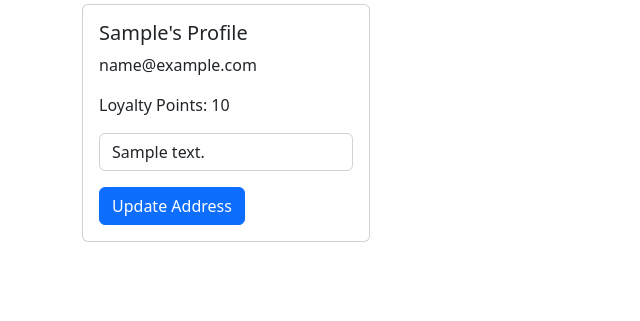
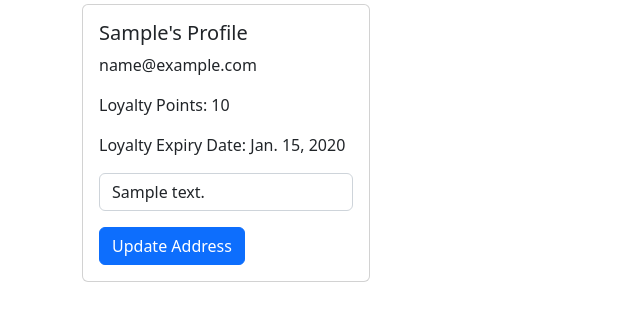
Before and after one commit to AunSyedShah/loyalty_project, a Django app: page /profile/ in a window 1280 px wide. Shown: the part 56-377 px from the top of the page, without its empty margins (0-640 px from the left). Run offline with Django 4.2, Linux system fonts and the light colour scheme; a user stored in the database is signed in; tables that the repository leaves empty hold one stand-in row (values such as "Sample post"); some libraries are stand-ins or nearby versions.

Commit message:
expiry date for loyalty points

```diff
--- a/main_app/models.py
+++ b/main_app/models.py
@@ -25,4 +25,5 @@ class UserCart(models.Model):
     user = models.OneToOneField(User, on_delete=models.CASCADE)
     address = models.CharField(max_length=100, default='')
     loyalty_points = models.IntegerField(default=0)
+    loyalty_points_expiry_date = models.DateField(null=True, blank=True)
     products = models.ManyToManyField(Product, blank=True)
--- a/main_app/views.py
+++ b/main_app/views.py
@@ -10,6 +10,7 @@ from django.core.mail import send_mail
 from django.conf import settings
 from django.contrib.auth.decorators import login_required
 from cart.cart import Cart
+from django.utils import timezone
 
 
 # Create your views here.
@@ -105,7 +106,11 @@ def order_placed(request):
         user_cart = UserCart.objects.get(user=request.user)
         # total_loyalty_points in session
         total_loyalty_points = request.session['total_loyalty_points']
+        user_cart.loyalty_points = 0
         user_cart.loyalty_points += total_loyalty_points
+        # increment loyalty points date to five days from now
+        user_cart.loyalty_points_expiry_date = timezone.now() + timezone.timedelta(days=5)
+        # subtract previous loyalty points
         user_cart.save()
         # products = user_cart.products.all()
         # user_cart.loyalty_points = 0
--- a/templates/cart/cart_detail.html
+++ b/templates/cart/cart_detail.html
@@ -54,12 +54,15 @@
                         <td colspan="4" class="text-right">Previous Loyalty Points</td>
                         <td>{{ pre_loyalty_points }}</td>
                     </tr>
+                    <!-- if no items in cart -->
+                    {% if request.session.cart|length > 0 %}
                         <!-- checkout button -->
                         <tr>
                             <td colspan="5" class="text-right">
                                 <button type="submit" class="btn btn-primary">Checkout</button>
                             </td>
                         </tr>
+                    {% endif %}
                     </tbody>
                 </table>
             </form>
--- a/templates/profile.html
+++ b/templates/profile.html
@@ -17,6 +17,7 @@
             <h5 class="card-title">{{ request.user.first_name }}'s Profile</h5>
             <p class="card-text">{{ request.user.email }}</p>
             <p class="card-text">Loyalty Points: {{ user_cart.loyalty_points }}</p>
+            <p class="card-text">Loyalty Expiry Date: {{ user_cart.loyalty_points_expiry_date }}</p>
             <!-- address form -->
             <form method="post">
                 {% csrf_token %}
```
Also changed, not shown: main_app/migrations/0006_usercart_loyalty_points_expiry_date.py (added). Lines whose indentation alone changed are shown as unchanged.
